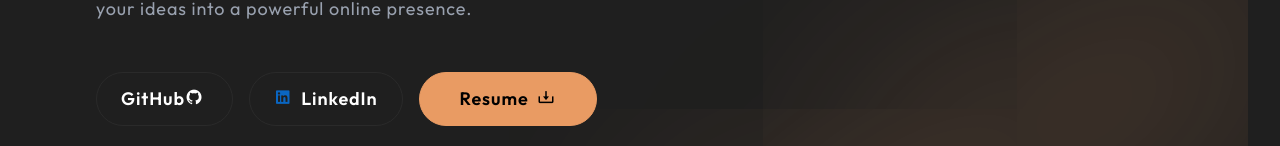
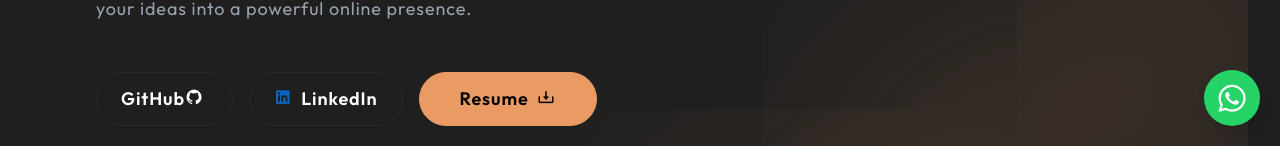
Before and after one commit to hrishi483/hrishikesh-karande, a React (Vite) app: page / in a window 1280 px wide. Shown: the part 654-800 px from the top of the page. Built offline with nearby package versions, Linux system fonts and the light colour scheme.

Commit message:
WhatsApp chat icon updated

```diff
--- a/src/components/Hero.jsx
+++ b/src/components/Hero.jsx
@@ -1,7 +1,7 @@
 import 'boxicons/css/boxicons.min.css';
 import Spline from '@splinetool/react-spline';
 import { Link } from 'react-router-dom';
-
+import WhatsApp from './WhatsApp';
 const Hero = () => {
   return (
     <main
@@ -89,6 +89,9 @@ const Hero = () => {
           </div>
         </div>
       </div>
+      <div>
+        <WhatsApp/>
+      </div>
     </main>
   );
 };
--- /dev/null
+++ b/src/components/WhatsApp.jsx
@@ -0,0 +1,27 @@
+import React from 'react'
+
+const WhatsApp = () => {
+  return (
+    <div>
+      <a
+        href="https://wa.me/918600704003"
+        target="_blank"
+        rel="noopener noreferrer"
+        className="
+            fixed bottom-5 right-5 z-50
+            bg-[#25D366] text-white
+            w-14 h-14 rounded-full
+            flex items-center justify-center
+            shadow-lg hover:shadow-xl
+            hover:scale-110
+            transition-all duration-300
+        "
+        >
+        <i className="bx bxl-whatsapp text-4xl"></i>
+        </a>
+
+            </div>
+        )
+}
+
+export default WhatsApp
```
